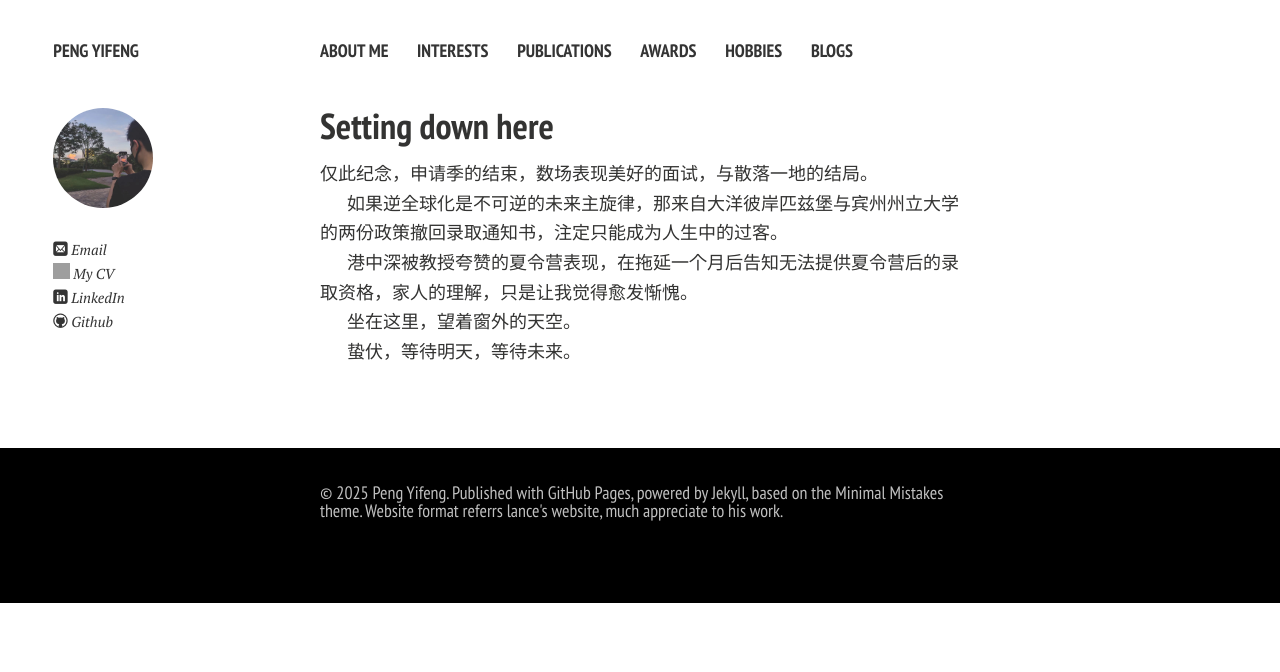
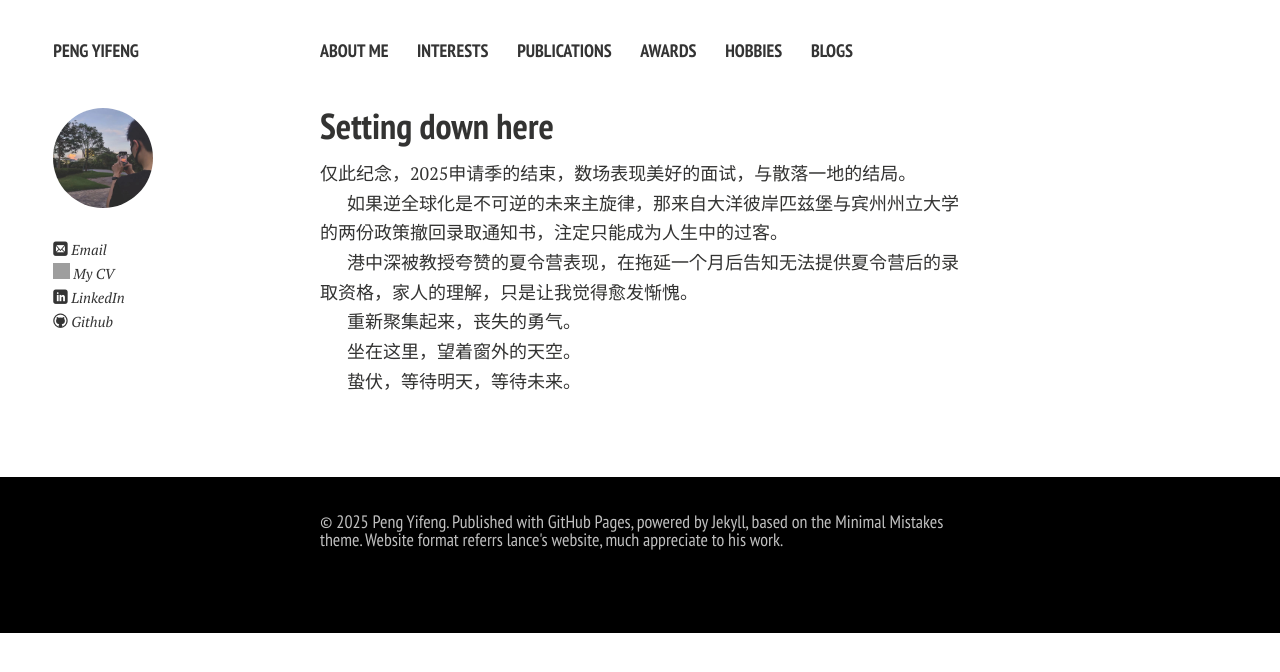
Before and after one commit to HeliumPeng/HeliumPeng.github.io, a Jekyll site: the page built from blogs/blog2025/2025-9-01_Blog.md, in a window 1280 px wide. Shown: the top 672 px of the page. Built offline with Jekyll 4.4.1, drawn with Linux system fonts in a browser that asks for light colours; nearby versions of some CDN libraries; comment, search, counter and statistics services are not loaded; a style sheet for code colours, icons or effects is not loaded; grey boxes are pictures that could not be loaded.

Commit message:
blog update

```diff
--- a/blogs/blog2025/2025-9-01_Blog.md
+++ b/blogs/blog2025/2025-9-01_Blog.md
@@ -5,12 +5,14 @@ title: 坐在这里
 ---
 
 ## Setting down here
-仅此纪念，申请季的结束，数场表现美好的面试，与散落一地的结局。
+仅此纪念，2025申请季的结束，数场表现美好的面试，与散落一地的结局。
 
 如果逆全球化是不可逆的未来主旋律，那来自大洋彼岸匹兹堡与宾州州立大学的两份政策撤回录取通知书，注定只能成为人生中的过客。
 
 港中深被教授夸赞的夏令营表现，在拖延一个月后告知无法提供夏令营后的录取资格，家人的理解，只是让我觉得愈发惭愧。
 
+重新聚集起来，丧失的勇气。
+
 坐在这里，望着窗外的天空。
 
 蛰伏，等待明天，等待未来。
```
